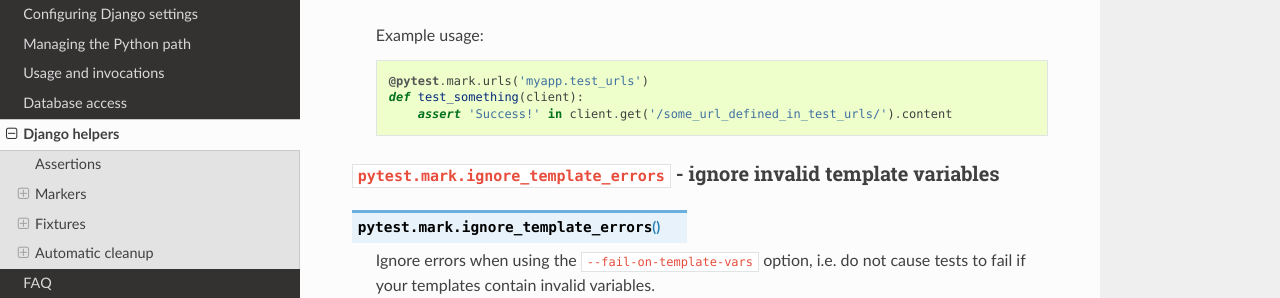
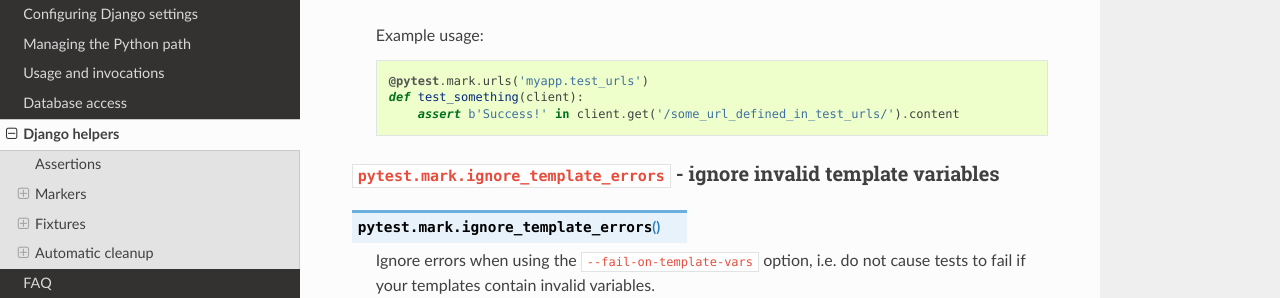
Before and after one commit to pytest-dev/pytest-django, a Sphinx documentation site: the page built from docs/helpers.rst, in a window 1280 px wide and 900 px high, scrolled down 1976 px. Shown: the part 153-451 px from the top of the window. Built offline with Sphinx 7.4.7 and the Read the Docs theme 2.0.0, drawn with Linux system fonts in a browser that asks for light colours; cross-references to code outside the pages are shown as plain code.

```diff
--- a/docs/helpers.rst
+++ b/docs/helpers.rst
@@ -119,7 +119,7 @@ dynamically in a hook or fixture.
 
      @pytest.mark.urls('myapp.test_urls')
      def test_something(client):
-         assert 'Success!' in client.get('/some_url_defined_in_test_urls/').content
+         assert b'Success!' in client.get('/some_url_defined_in_test_urls/').content
 
 
 ``pytest.mark.ignore_template_errors`` - ignore invalid template variables
```
